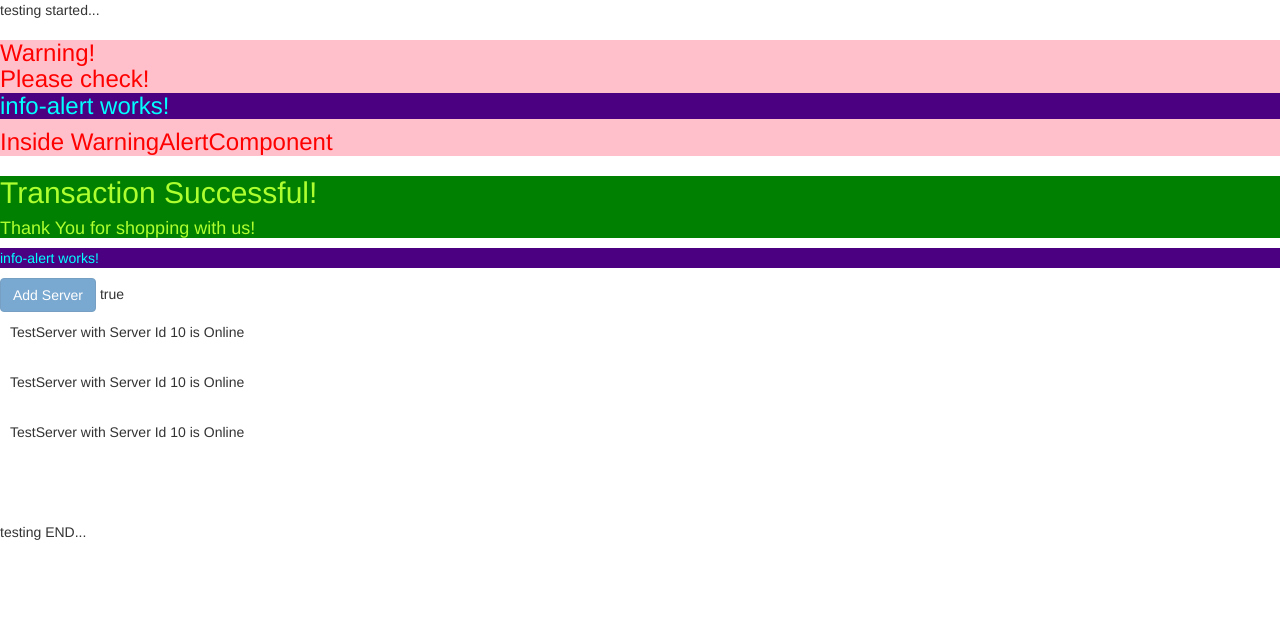
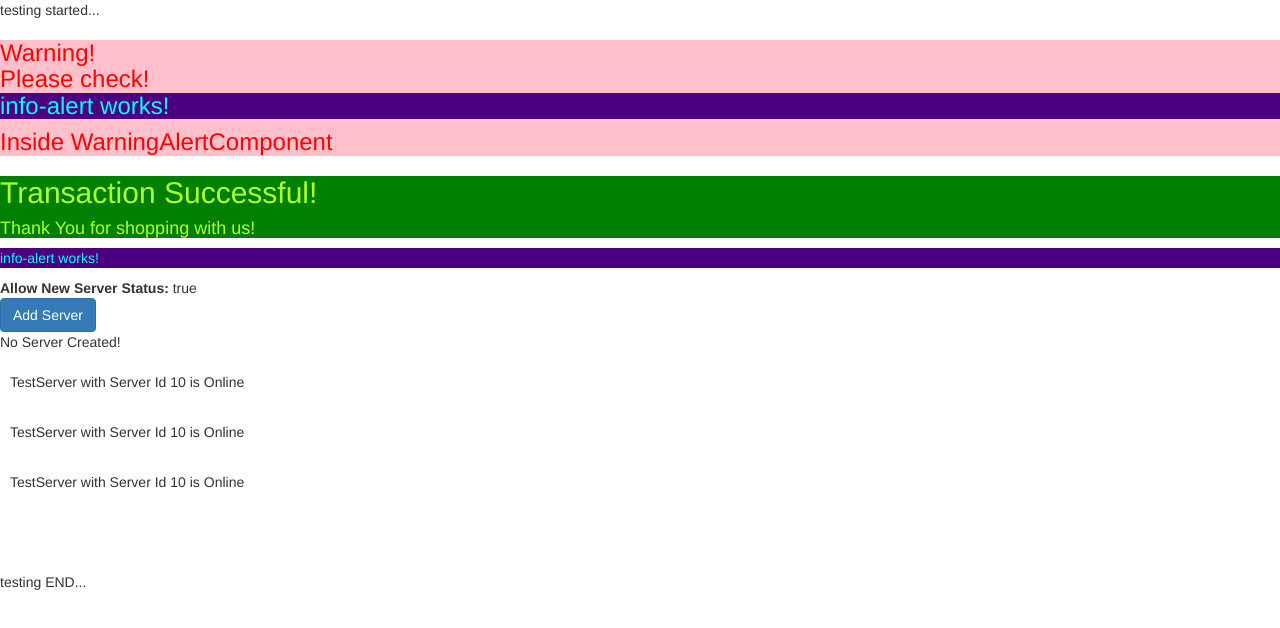
Before and after one commit to saswat-23/my-first-app, an Angular app: page / in a window 1280 px wide. Shown: the top 628 px of the page. Built offline with nearby package versions, Linux system fonts and the light colour scheme.

Commit message:
String Interpolation, Event Binding,

```diff
--- a/src/app/app.component.html
+++ b/src/app/app.component.html
@@ -5,10 +5,13 @@ testing started...
 <!-- <app-info-alert></app-info-alert> -->
 <div id='app-info-alert'></div>
 
+<div><b>Allow New Server Status:</b> {{allowedNewServer}}</div>
 
-<button class='btn btn-primary' [disabled]="allowedNewServer">Add Server</button>
+<button class='btn btn-primary'
+[disabled]="!allowedNewServer"
+(click)="onCreateServer()">Add Server</button>
 
-{{allowedNewServer}}
+<p>{{serverCreationStatus}}</p>
 
 <app-server></app-server>
 <app-server></app-server>
--- a/src/app/app.component.ts
+++ b/src/app/app.component.ts
@@ -7,11 +7,15 @@ import { Component } from '@angular/core';
 })
 export class AppComponent {
   allowedNewServer:boolean = false;
-
+  serverCreationStatus:string = "No Server Created!";
   constructor(){
     setTimeout(()=>{
       this.allowedNewServer = true;
     },3000);
   }
 
+  onCreateServer(){
+    this.serverCreationStatus = "Server created successfully!"
+  }
+
 }
```
